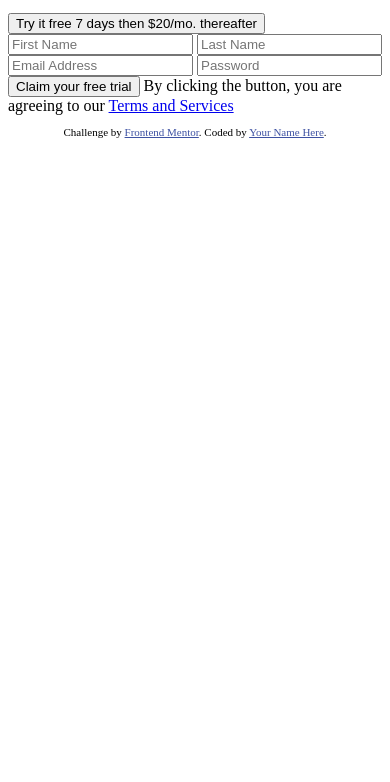
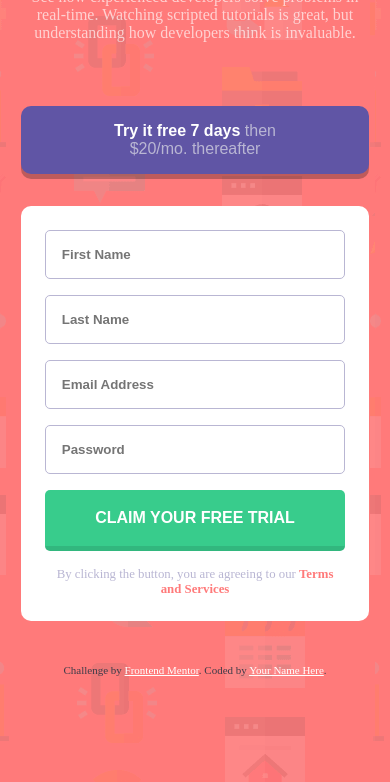
Before and after one commit to najeeb-anwari/intro-component-with-signup-form-using-grid, a plain HTML site: page index.html in a window 390 px wide. Shown: the part 174-956 px from the top of the page. Before the commit the page ends 844 px from the top, so only its background shows below. Drawn offline with Linux system fonts and the light colour scheme; a web font is replaced by a local one.

Commit message:
mobile design finished

```diff
--- a/css/app.css
+++ b/css/app.css
@@ -0,0 +1,112 @@
+@font-face {
+    font-family: Poppins;
+    src: url("../fonts//Poppins/Poppins-Regular.ttf");
+}
+
+@font-face {
+    font-family: 'Poppins';
+    src: url('../fonts//Poppins/Poppins-Bold.ttf');
+    font-weight: bold;
+    font-style: normal;
+  }
+
+:root {
+   /** Primary **/
+    --red: hsl(0, 100%, 74%) ;
+    --green: hsl(154, 59%, 51%);
+    /** Accent **/
+    --blue: hsl(248, 32%, 49%);
+    /** Neutral **/
+    --dark-blue: hsl(249, 10%, 26%);
+    --grayish-blue: hsl(246, 25%, 77%);
+}
+button {
+    border: none;
+    outline: none;
+}
+body {
+    min-height: 100vh;
+    background-image: url("../images/bg-intro-mobile.png");
+    background-color: var(--red);
+    font-size: 16px;
+    font-family: Poppins;
+    padding: 4rem .8rem 2rem;
+}
+main {
+    display: grid;
+    text-align: center;
+
+}
+
+main h1 {
+    color: white;
+    margin: 0;
+}
+
+main p {
+    color: hsla(0, 0%, 100%, 0.658);
+    margin-bottom: 4rem;
+}
+
+.call_to_aciton_btn {
+    padding: 1rem 4rem;
+    background-color: var(--blue);
+    color: var(--grayish-blue);
+    border-radius: 10px;
+    box-shadow: 0 5px 0 0 rgba(0, 0, 0, 0.253);
+    font-size: 1rem;
+}
+
+.call_to_aciton_btn span {
+    font-weight: 700;
+    color: white;
+}
+
+form {
+    display: grid;
+    padding: 1.5rem;
+    background-color: white;
+    gap: 1rem;
+    border-radius: 10px;
+    margin: 2rem 0;
+}
+
+form input {
+    padding: 1rem 1rem;
+    color: var(--dark-blue);
+    font-weight: 700;
+    border : 1px solid var(--grayish-blue);
+    border-radius: 5px;
+}
+
+form input:focus {
+    color: black;
+    border : 1px solid var(--dark-blue);
+    outline: none;
+}
+
+form button {
+    padding: 1.2rem;
+    text-transform: uppercase;
+    font-size: 1rem;
+    font-weight: bolder;
+    background-color: var(--green);
+    color: white;
+    border-radius: 5px;
+    border-bottom: 5px solid rgba(0, 0, 0, 0.1);
+}
+
+form p {
+    color: var(--grayish-blue);
+    margin: 0;
+    font-size: .8rem;
+}
+
+form p a {
+    text-decoration: none;
+    color: var(--red);
+    font-weight: bolder;
+}
+
+.attribution { font-size: 11px; text-align: center; color: var(--dark-blue); }
+.attribution a { color: white }
--- a/index.html
+++ b/index.html
@@ -11,8 +11,7 @@
   <link rel="stylesheet" href="./css/app.css">
 
   <style>
-    .attribution { font-size: 11px; text-align: center; }
-    .attribution a { color: hsl(228, 45%, 44%); }
+
   </style>
 </head>
 <body>
@@ -25,7 +24,7 @@
       See how experienced developers solve problems in real-time. Watching scripted tutorials is great,
       but understanding how developers think is invaluable.
     </p>
-    <button>Try it free 7 days then $20/mo. thereafter</button>
+    <button class="call_to_aciton_btn"><span>Try it free 7 days</span> then $20/mo. thereafter</button>
 
     <form>
       <input type="text" id="first_name" placeholder="First Name ">
@@ -33,9 +32,7 @@
       <input type="email" id="email" placeholder="Email Address">
       <input type="password" id="password" placeholder="Password">
       <button>Claim your free trial</button>
-
-      By clicking the button, you are agreeing to our <a href="#">Terms and Services</a>
-
+      <p>By clicking the button, you are agreeing to our <a href="#">Terms and Services</a></p>
     </form>
   </main>
 
```
